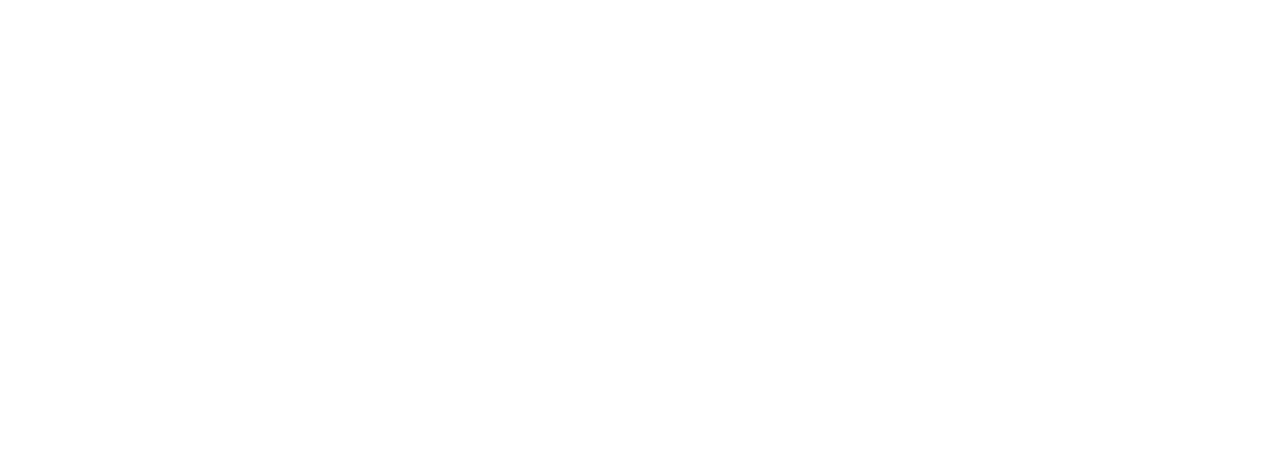
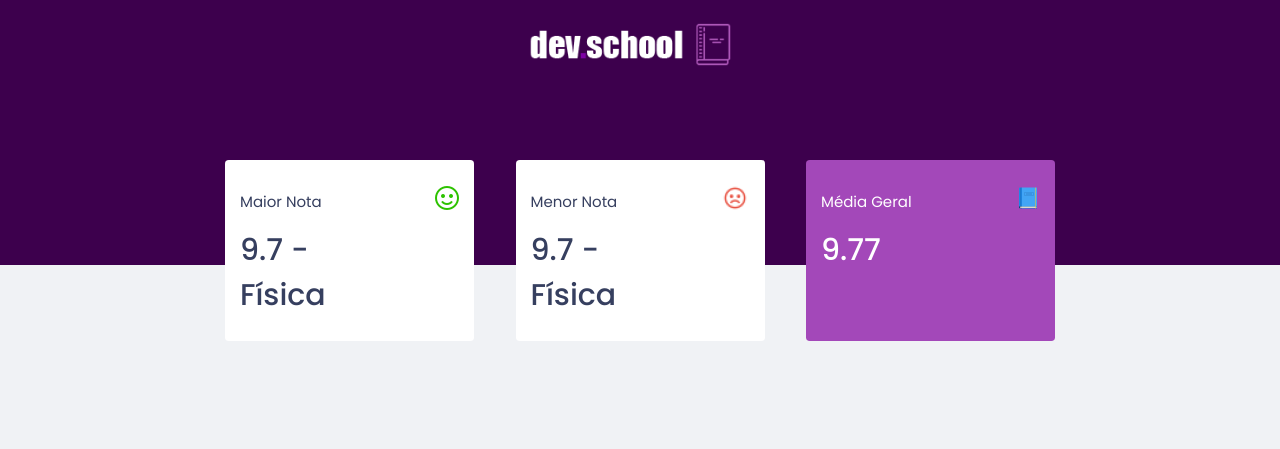
Before and after one commit to VncS1/dev.school, a plain HTML site: page index.html in a window 1280 px wide. Drawn offline with Linux system fonts and the light colour scheme.

Commit message:
Feito o header e o local onde ficará a maior nota, menor nota e a média

```diff
--- a/index.html
+++ b/index.html
@@ -1,5 +1,6 @@
 <!DOCTYPE html>
 <html lang="pt-BR">
+
 <head>
     <meta charset="UTF-8">
     <meta http-equiv="X-UA-Compatible" content="IE=edge">
@@ -8,7 +9,36 @@
     <link href="./style.css" rel="stylesheet" />
     <title>Document</title>
 </head>
+
 <body>
+    <header>
+        <img src="./assets/logo.png" />
+    </header>
+    <main>
+        <section id="cards">
+            <div class="card">
+                <h3>
+                    <p>Maior Nota</p>
+                    <img src="./assets/happy_icon.png" />
+                </h3>
+                <p class="nota">9.7 - Física</p>
+            </div>
+            <div class="card">
+                <h3>
+                    <p>Menor Nota</p>
+                    <img src="./assets/sad_icon.png" />
+                </h3>
+                <p class="nota">9.7 - Física</p>
+            </div>
+            <div class="card media">
+                <h3>
+                    <p>Média Geral</p>
+                    <img src="./assets/notebook_icon.png" />
+                </h3>
+                <p class="nota">9.77</p>
+            </div>
+        </section>
+    </main>
+</body>
 
-</body>
 </html>
--- a/style.css
+++ b/style.css
@@ -0,0 +1,120 @@
+@import url('https://fonts.googleapis.com/css2?family=Poppins:ital,wght@0,400;0,500;0,700;1,500&display=swap');
+
+:root {
+    --background: (#f0f2f5);
+    --purple: (#6f00de);
+    --dark-blue: #363f5f;
+}
+
+* {
+    margin: 0;
+    padding: 0;
+    box-sizing: border-box;
+    text-decoration: none;
+
+    font-family: 'Poppins', sans-serif;
+}
+
+html {
+    font-size: 93.75%; /* 15px */
+}
+body {
+    background-color: #f0f2f5;
+}
+header {
+    background: #3d004d;
+    padding: 2rem 0 12rem;
+    text-align: center;
+    font-weight: 100;
+    width: 100%;
+}
+
+header img {
+    width:250px;
+    margin-top: -20px;
+}
+
+#cards {
+    display: flex;
+    flex-direction: row;
+    justify-content: space-between;
+
+    margin-left: 15rem;
+    margin-right: 15rem;
+
+
+}
+
+#cards .card {
+    position: relative;
+    bottom: 7rem;
+
+    border-radius: 0.25rem;
+    background-color: #fff;
+    color: var(--dark-blue);
+
+    padding: 1.5rem 5rem;
+
+    list-style: none;
+
+    width: 30%;
+
+}
+
+#cards .card:nth-child(3) {
+    background-color: #a348b9;
+    color: #fff;
+}
+
+.card img {
+    width: 24px;
+}
+
+.card:nth-child(2) img {
+    width: 30px;
+}
+
+.card h3 {
+    font-weight: normal;
+    font-size: 1rem;
+
+    display: flex;
+    align-items:center;
+    justify-content: space-between;
+}
+
+.card h3 p {
+    margin-left: -4rem;
+    margin-top: 0.5rem;
+}
+
+.card h3 img {
+    margin-right: -4rem;
+    margin-top: 0rem;
+}
+
+.card p.nota {
+    font-weight:500;
+
+    margin-top: 1rem;
+    margin-left: -4rem;
+    font-size: 2rem;
+}
+
+
+
+
+@media(max-width: 1024px){
+    html {
+        font-size: 87.5%;
+    }
+    #cards {
+        flex-direction: column;
+        align-items:center;
+        justify-content: center;
+    }
+    #cards .card {
+        width: 70vw;
+        margin-bottom: 2rem;
+    }
+}
```
